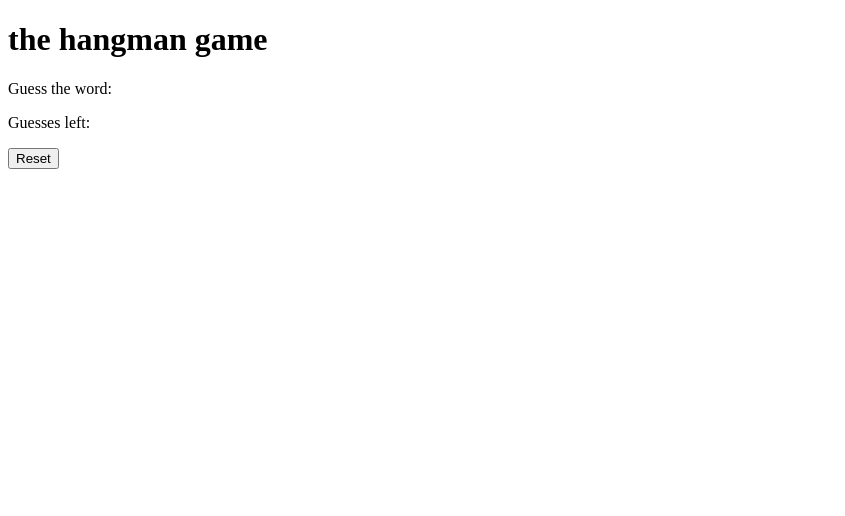
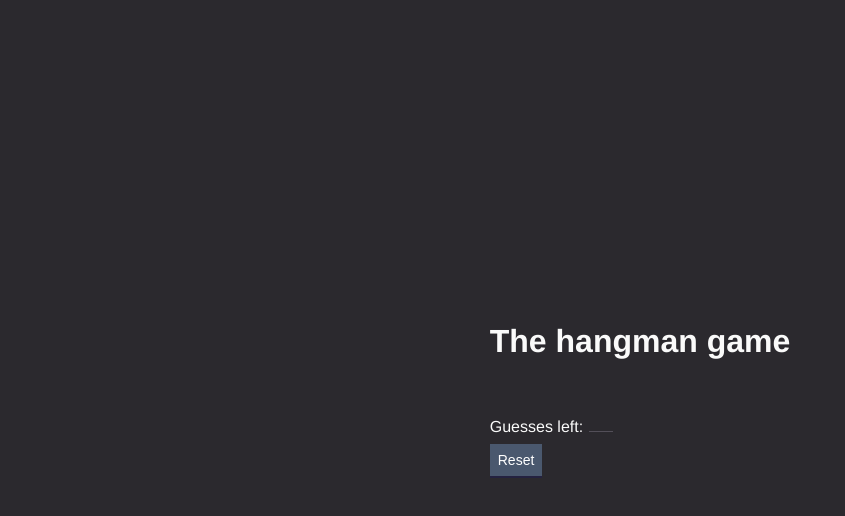
Before and after one commit to logimw/The-hangman-game, a plain HTML site: page index.html in a window 1280 px wide. Shown: the whole page, without its empty margins (0-845 px from the left). Drawn offline with Linux system fonts and the light colour scheme; no server answers.

Commit message:
Add styles and style manipulation

```diff
--- a/index.html
+++ b/index.html
@@ -4,13 +4,14 @@
     <meta charset="UTF-8">
     <meta name="viewport" content="width=device-width, initial-scale=1.0">
     <meta http-equiv="X-UA-Compatible" content="ie=edge">
+    <link rel="stylesheet" href="style.css">
     <title>Hangman</title>
 </head>
 <body>
     <div class="container">
-        <h1>the hangman game</h1>
+        <h1>The hangman game</h1>
         <div class="hangman">
-            <p>Guess the word: <span id="word"></span></p>
+            <p id="word" class="word"></p>
             <p id="status">Guesses left: <span id="attempts"></span></p>
         </div>
         <button id="reset">Reset</button>
--- a/scripts/app.js
+++ b/scripts/app.js
@@ -7,20 +7,27 @@ const statusDOM = document.querySelector("#status");
 // attemptsDOM.textContent = game1.attempts;
 
 window.addEventListener("keypress", (key) => {
+    key.preventDefault();
     if (!game1.attempts < 1) {
         const letter = String.fromCharCode(key.charCode);
         game1.makeGuess(letter);
         render()
-        game1.statusMessage;
+        // game1.statusMessage;
     } else {
         console.log("  .   " + game1.attempts)
     }
     statusDOM.textContent = game1.statusMessage;
 });
 const render = () => {
-    wordDOM.textContent = game1.guessLetter;
+    // wordDOM.textContent = game1.guessLetter;
+    wordDOM.innerHTML = '';
     attemptsDOM.textContent = game1.attempts;
     statusDOM.textContent = game1.statusMessage;
+    game1.guessLetter.split('').forEach(letter => {
+        const letterEl = document.createElement("span");
+        letterEl.textContent = letter;
+        wordDOM.appendChild(letterEl);
+    })
 }
 const startGame = async () => {
     const word = await getWord()
@@ -32,3 +39,9 @@ document.querySelector("#reset").addEventListener("click", startGame)
 startGame()
 
 // getWord().then(task => console.log('task.puzzle :', task))
+
+window.addEventListener("keydown",function (e) {
+    if (e.keyCode === 114 || (e.ctrlKey && e.keyCode === 70)) {
+        e.preventDefault();
+    }
+})
--- /dev/null
+++ b/style.css
@@ -0,0 +1,60 @@
+@import url('https://fonts.googleapis.com/css?family=Varela+Round&display=swap');
+
+* {
+    box-sizing: border-box;
+    margin: 0;
+    padding: 0;
+}
+
+html {
+    font-size: 62.5%;
+}
+
+body {
+    background: #2B292E;
+    color: #fafafa;
+    font-family: Helvetica, Arial, sans-serif;
+    font-size: 1.6rem;
+    display: flex;
+    align-items: center;
+    justify-content: center;
+    min-height: 100vh;
+}
+
+span {
+    border-bottom: 1px solid #534f59;
+    display: inline-block;
+    font-size: 2rem;
+    height: 2.4rem;
+    line-height: 2.4rem;
+    margin: 0 .1rem;
+    text-align: center;
+    text-transform: uppercase;
+    width: 2.4rem;
+}
+
+p {
+    font-weight: 300;
+    margin-bottom: .8rem;
+}
+
+.word {
+    display: flex;
+    margin-bottom: 4.8rem;
+}
+
+button {
+    background: #4A586E;
+    border: none;
+    border-bottom: 2px solid #242240;
+    cursor: pointer;
+    color: white;
+    font-size: 1.4rem;
+    font-weight: 300;
+    padding: .8rem;
+    transition: background .3s ease, color .3s ease;
+}
+
+button:hover {
+    background: #535353;
+}
```
